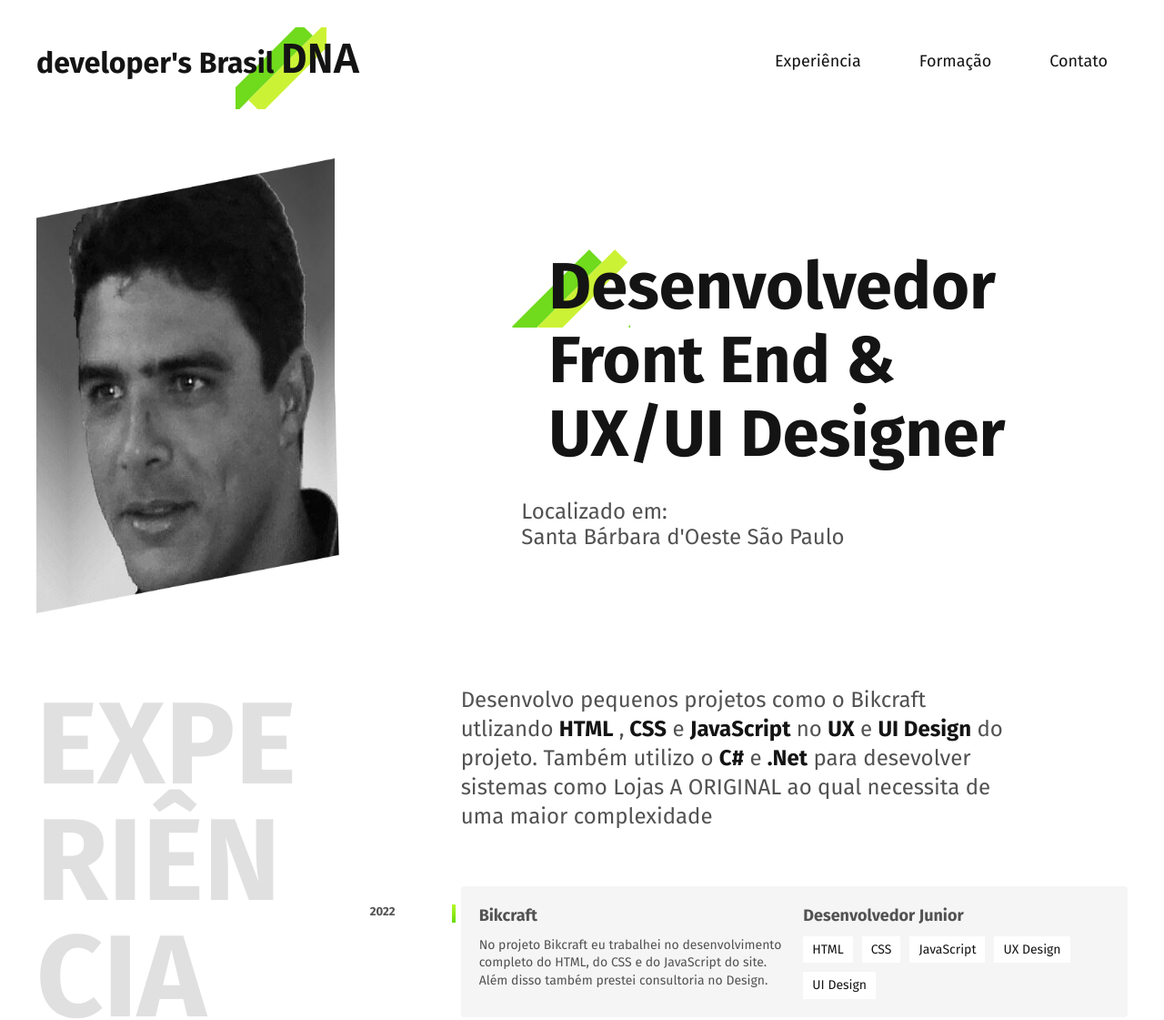
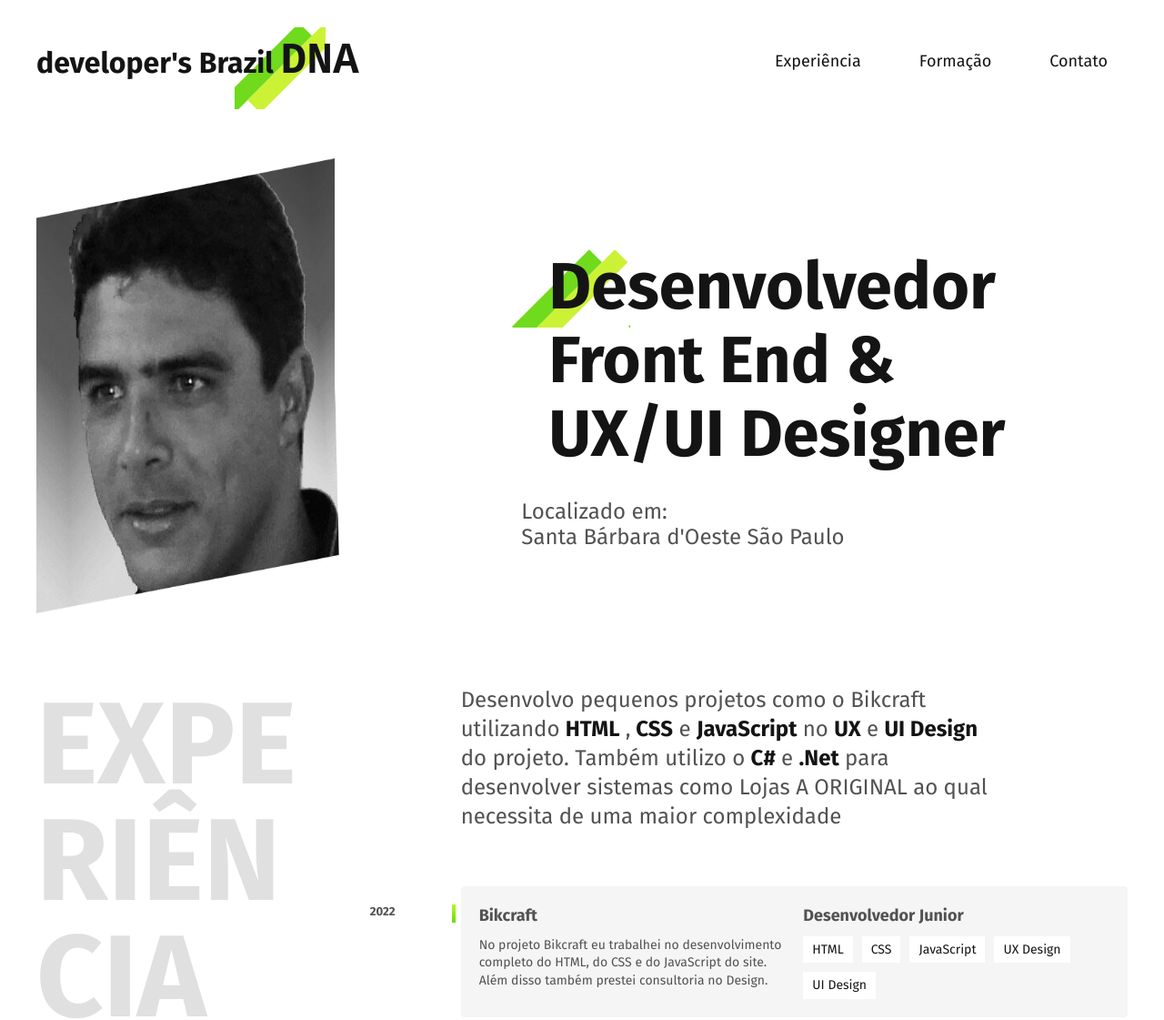
Before and after one commit to dnadocodigo/Html.portfolio.dev.git.io, a plain HTML site: page index.html in a window 1280 px wide. Shown: the top 1121 px of the page at 91% size. Drawn offline with Linux system fonts and the light colour scheme.

Commit message:
text eperiecia

```diff
--- a/index.html
+++ b/index.html
@@ -19,7 +19,7 @@
 <body>
   <header class="header">
     <div class="header-logo">
-      <a href="/">developer's Brasil <spam class="header-logo-span">DNA</span> </a>
+      <a href="/">developer's Brazil <spam class="header-logo-span">DNA</span> </a>
     </div>
     <nav class="header-menu-principal js-menu">
       <ul class="header-menu-link">
@@ -42,13 +42,13 @@
   <section class="experiencia js-scroll" id="experiencia" aria-label="Experiencia">
     <h2 class="subtitulo">Experiência</h2>
     <div class="experiencia-conteudo">
-      <p class="experiencia-texto"> Desenvolvo pequenos projetos como o Bikcraft utlizando <strong>HTML</strong> ,<strong> CSS</strong> e <strong>JavaScript</strong> no <strong>UX</strong> e <strong>UI Design</strong> do projeto. Também utilizo o <strong>C#</strong> e <strong>.Net</strong> para desevolver sistemas como Lojas A ORIGINAL ao qual necessita de uma maior complexidade </p>
+      <p class="experiencia-texto"> Desenvolvo pequenos projetos como o Bikcraft utilizando <strong>HTML</strong> ,<strong> CSS</strong> e <strong>JavaScript</strong> no <strong>UX</strong> e <strong>UI Design</strong> do projeto. Também utilizo o <strong>C#</strong> e <strong>.Net</strong> para desenvolver sistemas como Lojas A ORIGINAL ao qual necessita de uma maior complexidade </p>
 
       <div class="experiencia-empresas">
         <span class="experiencia-empresa-ano">2022</span>
         <h3 class="experiencia-empresa-titulo">Bikcraft</h3>
         <span class="experiencia-empresa-titulo">Desenvolvedor Junior</span>
-        <p class="experiencia-empresa-texto">No projeto Bikcraft eu trabalhei no desenvolvimento completo do HTML, do CSS e do JavaScript do site. Além disso também prestei consultoria no Design.
+        <p class="experiencia-empresa-texto">No projeto Bikcraft eu  trabalhei no desenvolvimento completo do HTML, do CSS e do JavaScript do site. Além disso também prestei consultoria no Design.
         </p>
         <ul class="experiencia-empresas-habilidades">
           <li>HTML</li>
@@ -107,7 +107,7 @@
 
               <li>Html e Css para Iniciantes <span>23 horas</span>
               </li>
-              <li><a href="https://www.origamid.com/certificate/0154dc85">Css Avançado Posicionamento</a>  <span>18 horas</span>
+              <li><a href="https://www.origamid.com/certificate/0154dc85">Css Avançado Posicionamento</a> <span>18 horas</span>
               </li>
               <li><a href="https://www.origamid.com/certificate/b1703537">Css Flexbox </a> <span>6 horas</span>
               </li>
@@ -115,7 +115,7 @@
               </li>
               <!-- <li> JavaScript Completo <span>37 horas</span>
               </li> -->
-              <li><a href="https://www.origamid.com/certificate/a27d29dd">Web Design Completo</a>  <span> 44 horas</span>
+              <li><a href="https://www.origamid.com/certificate/a27d29dd">Web Design Completo</a> <span> 44 horas</span>
               </li>
               <li><a href="https://www.origamid.com/certificate/aef9b5d8">WordPress como CMS</a> <span> 18 horas</span>
               </li>
```
Lines whose indentation alone changed are shown as unchanged.
